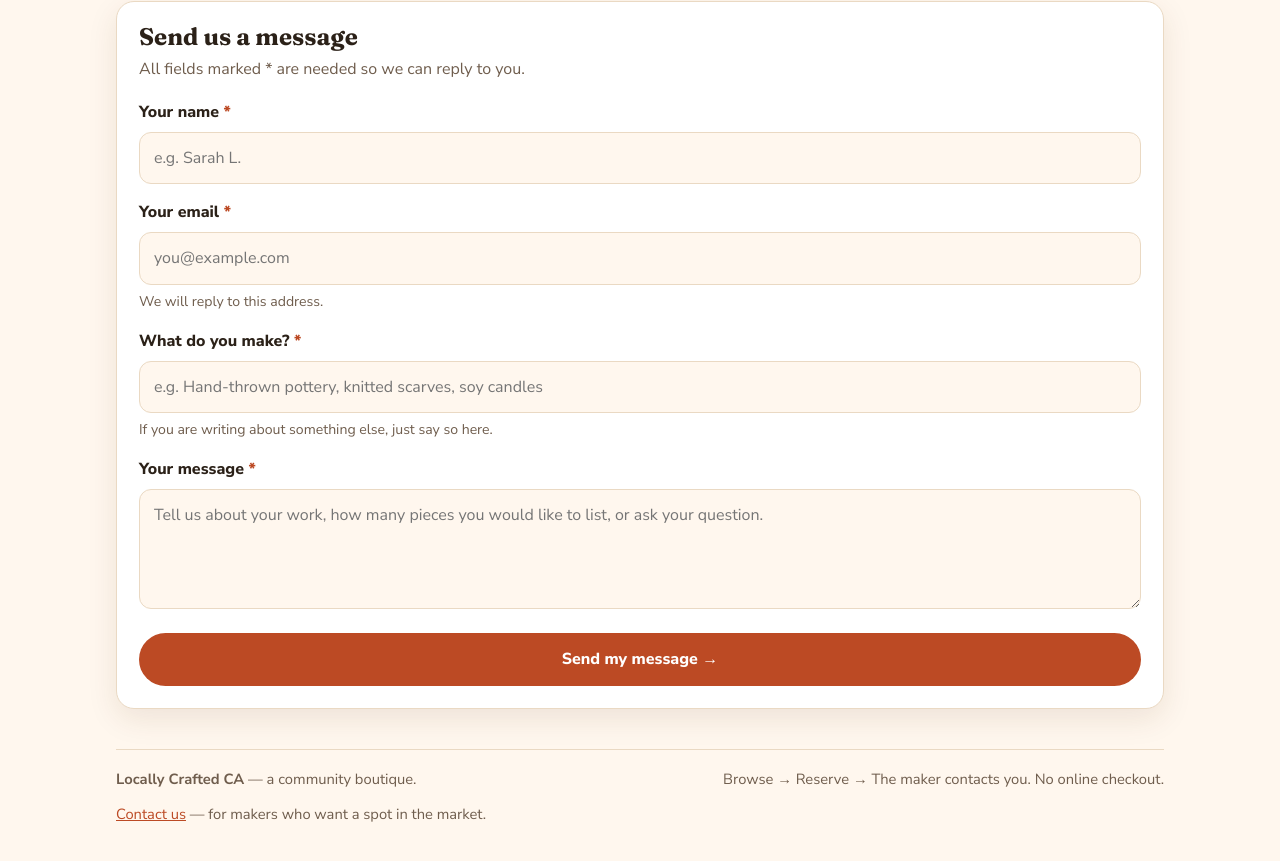
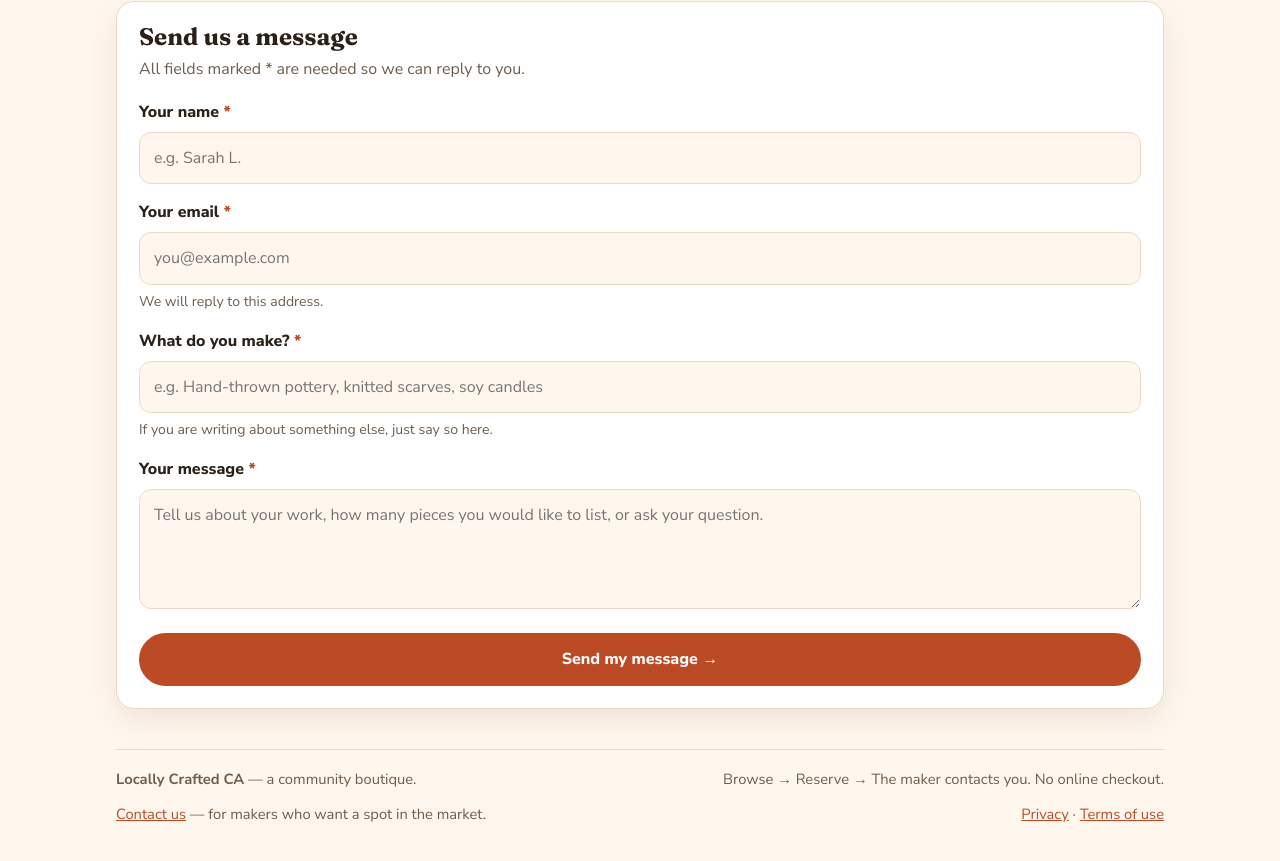
Before and after one commit to airdroplookout/Yasmines-local-market, a plain HTML site: page contact.html in a window 1280 px wide. Shown: the part 293-1154 px from the top of the page. Drawn offline with Linux system fonts and the light colour scheme.

Commit message:
Locally Crafted: business name + Other/specify on submit form; Privacy + Terms pages

```diff
--- a/contact.html
+++ b/contact.html
@@ -79,6 +79,7 @@
     <span><strong>Locally Crafted CA</strong> — a community boutique.</span>
     <span>Browse → Reserve → The maker contacts you. No online checkout.</span>
     <span><a href="contact.html">Contact us</a> — for makers who want a spot in the market.</span>
+    <span><a href="privacy.html">Privacy</a> · <a href="terms.html">Terms of use</a></span>
   </footer>
 </div>
 
```
